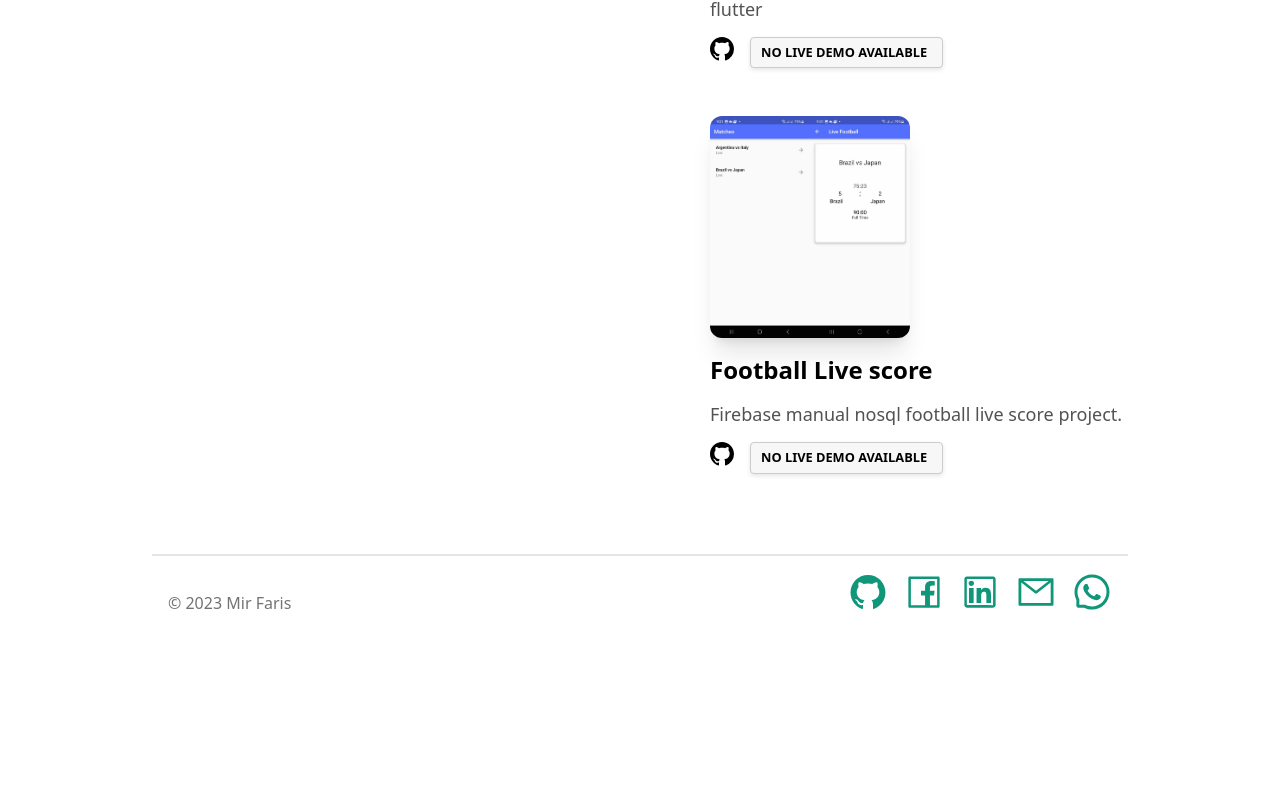
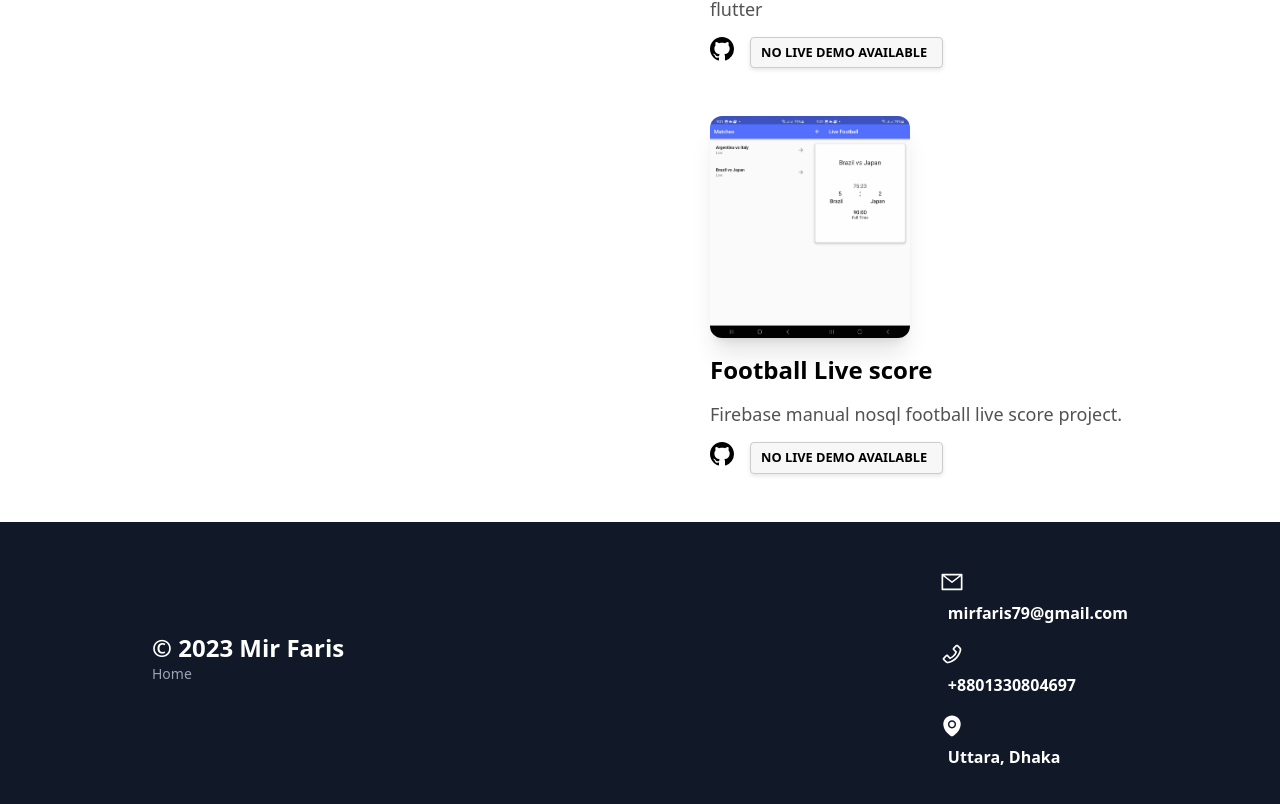
Before and after one commit to FarisHollow/Portfolio-NextJs, a Next.js app: page / in a window 1280 px wide. Shown: the part 4969-5773 px from the top of the page. Before the commit the page ends 5619 px from the top, so only its background shows below. Built offline with nearby package versions, Linux system fonts and the light colour scheme.

Commit message:
Footer fixes

```diff
--- a/components/Footer.tsx
+++ b/components/Footer.tsx
@@ -1,50 +1,51 @@
-import React from "react"
+import React from "react";
 import {
   AiOutlineGithub,
   AiOutlineLinkedin,
   AiOutlineFacebook,
   AiOutlineMail,
-  AiOutlineWhatsApp,
-} from "react-icons/ai"
+  AiOutlinePhone,
+  AiFillEnvironment,
+} from "react-icons/ai";
 
 const Footer = () => {
+  const address = "Uttara, Dhaka";
+  const phone = "+8801330804697";
+  const email = "mirfaris79@gmail.com";
+
   return (
-    <footer className="mx-auto max-w-3xl px-4 sm:px-6 md:max-w-5xl ">
-      <hr className="w-full h-0.5 mx-auto mt-8 bg-neutral-200 border-0"></hr>
-      <div className="mx-auto  p-4 flex flex-col text-center text-neutral-900 md:flex-row md:justify-between">
-        <div className="flex flex-row items-center justify-center space-x-1 text-neutral-500 dark:text-neutral-100">
-          © 2023 Mir Faris<a href="/" className="hover:underline"></a>
+    <footer className="bg-gray-900 text-white py-12">
+      <div className="container mx-auto flex flex-col items-center justify-center md:flex-row md:justify-between">
+        <div className="text-center md:text-left mb-6">
+          <span className="text-2xl font-semibold">© 2023 Mir Faris</span>
+          <a href="/" className="block text-sm text-gray-400 hover:underline">
+            Home
+          </a>
         </div>
-        <div className="flex flex-row items-center justify-center space-x-4 mb-4">
-            <a href="https://github.com/FarisHollow" rel="noreferrer" target="_blank">
-              <div className="icon-container">
-                <AiOutlineGithub className="icon" />
-              </div>
-            </a>
-            <a href="https://www.facebook.com/mir.faris.35" rel="noreferrer" target="_blank">
-              <div className="icon-container">
-                <AiOutlineFacebook className="icon" />
-              </div>
-            </a>
-            <a href="https://www.linkedin.com/in/mirfaris79/" rel="noreferrer" target="_blank">
-              <div className="icon-container">
-                <AiOutlineLinkedin className="icon" />
-              </div>
-            </a>
-            <a href="https://mail.google.com/mail/u/0/#inbox?compose=CllgCKCGlnjKnglglBsmpVZPvFKhnMKCJthpxctPHlfggSMqhDXPhTwmmvmkflVSnFDXVmGfGhg" rel="noreferrer" target="_blank">
-              <div className="icon-container">
-                <AiOutlineMail className="icon" />
-              </div>
-            </a>
-            <a href="www.example.com" rel="noreferrer" target="_blank">
-              <div className="icon-container">
-                <AiOutlineWhatsApp className="icon" />
-              </div>
-            </a>
+
+        <div className="text-center md:text-left">
+          <div className="mb-4">
+            <span className="text-2xl">
+              <AiOutlineMail />
+            </span>
+            <strong className="ml-2">{email}</strong>
           </div>
+          <div className="mb-4">
+            <span className="text-2xl">
+              <AiOutlinePhone />
+            </span>
+            <strong className="ml-2">{phone}</strong>
+          </div>
+          <div>
+            <span className="text-2xl">
+              <AiFillEnvironment />
+            </span>
+            <strong className="ml-2">{address}</strong>
+          </div>
+        </div>
       </div>
     </footer>
-  )
-}
+  );
+};
 
-export default Footer
+export default Footer;
```
